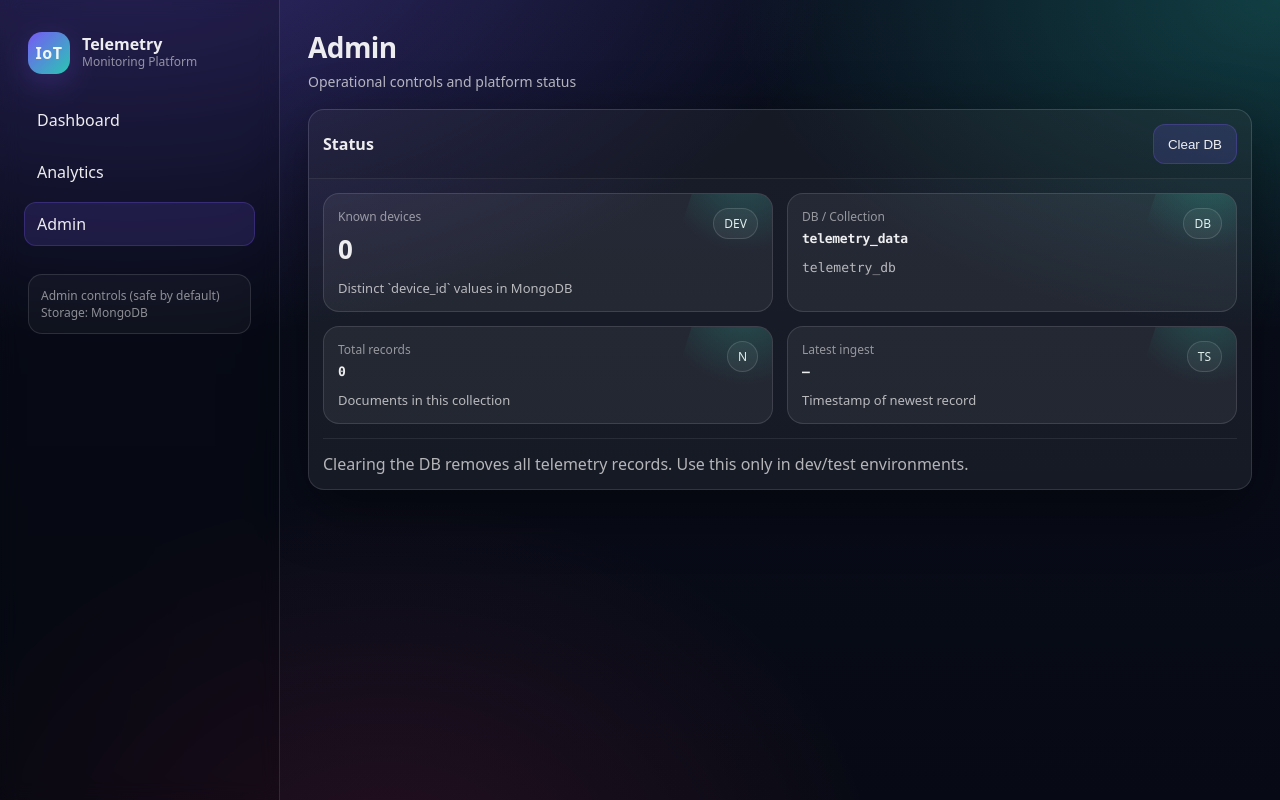
After one commit to faizan-az02/IoT-Telemetry-Monitoring-Platform, a Flask app: page /admin in a window 1280 px wide. The commit adds this page. Run offline with Flask 3, Linux system fonts and the light colour scheme; data that the repository does not hold is empty.

Commit message:
feat: added admin

```diff
--- a/app.py
+++ b/app.py
@@ -189,6 +189,44 @@ def create_app() -> Flask:
             selected_limit=limit,
         )
 
+    @app.get("/admin")
+    def admin():
+        devices = sorted(collection.distinct("device_id"))
+        total_records = collection.count_documents({})
+        latest = collection.find_one(sort=[("timestamp", -1)])
+        latest_ts = None
+        if latest:
+            ts = latest.get("datetime_str") or latest.get("timestamp")
+            if isinstance(ts, datetime):
+                latest_ts = ts.strftime("%Y-%m-%d %H:%M:%S")
+            else:
+                latest_ts = str(ts) if ts is not None else None
+
+        cleared = request.args.get("cleared")
+        try:
+            cleared_count = int(cleared) if cleared is not None else None
+        except Exception:
+            cleared_count = None
+
+        return render_template(
+            "admin.html",
+            devices_count=len(devices),
+            mongo_db=os.getenv("MONGO_DB", "telemetry_db"),
+            mongo_collection=os.getenv("MONGO_COLLECTION", "telemetry_data"),
+            max_limit=MAX_LIMIT,
+            total_records=total_records,
+            latest_timestamp=latest_ts,
+            cleared_count=cleared_count,
+        )
+
+    @app.post("/admin/clear")
+    def admin_clear():
+        # Minimal safety: require an explicit confirm flag from the form.
+        if (request.form.get("confirm") or "").strip() != "1":
+            return jsonify({"error": "Confirmation required."}), 400
+        res = collection.delete_many({})
+        return redirect(url_for("admin", cleared=res.deleted_count))
+
     @app.get("/api/telemetry/latest")
     def api_latest():
         device_id = request.args.get("device_id")
--- a/static/styles.css
+++ b/static/styles.css
@@ -420,6 +420,10 @@ body {
   gap: 14px;
 }
 
+.form-grid.admin-grid {
+  grid-template-columns: repeat(2, minmax(0, 1fr));
+}
+
 .divider {
   height: 1px;
   background: rgba(255, 255, 255, 0.08);
--- /dev/null
+++ b/templates/admin.html
@@ -0,0 +1,126 @@
+<!doctype html>
+<html lang="en">
+  <head>
+    <meta charset="utf-8" />
+    <meta name="viewport" content="width=device-width, initial-scale=1" />
+    <title>Telemetry Admin</title>
+    <link rel="stylesheet" href="{{ url_for('static', filename='styles.css') }}" />
+  </head>
+
+  <body>
+    <div class="app-shell">
+      <aside class="sidebar">
+        <div class="brand">
+          <div class="brand-mark">IoT</div>
+          <div class="brand-text">
+            <div class="brand-title">Telemetry</div>
+            <div class="brand-subtitle">Monitoring Platform</div>
+          </div>
+        </div>
+
+        <nav class="nav">
+          <a class="nav-item" href="{{ url_for('dashboard') }}">Dashboard</a>
+          <a class="nav-item" href="{{ url_for('analytics') }}">Analytics</a>
+          <a class="nav-item active" href="{{ url_for('admin') }}">Admin</a>
+        </nav>
+
+        <div class="sidebar-footer">
+          <div class="hint">
+            Admin controls (safe by default)<br />
+            Storage: MongoDB
+          </div>
+        </div>
+      </aside>
+
+      <main class="main">
+        <header class="topbar">
+          <div>
+            <h1 class="page-title">Admin</h1>
+            <p class="page-subtitle">Operational controls and platform status</p>
+          </div>
+        </header>
+
+        <section class="panel">
+          <div class="panel-head">
+            <h2 class="panel-title">Status</h2>
+            <div class="panel-actions">
+              <form method="post" action="{{ url_for('admin_clear') }}" id="clearDbForm">
+                <input type="hidden" name="confirm" value="1" />
+                <button class="btn" type="submit">Clear DB</button>
+              </form>
+            </div>
+          </div>
+          <div class="panel-body">
+            {% if cleared_count is not none %}
+              <div class="muted" style="margin-bottom: 10px;">
+                Cleared <span class="mono">{{ cleared_count }}</span> record(s).
+              </div>
+            {% endif %}
+
+            <div class="form-grid admin-grid">
+              <div class="card" style="box-shadow:none;">
+                <div class="card-head">
+                  <div>
+                    <div class="card-kicker">Known devices</div>
+                    <div class="card-value">{{ devices_count or 0 }}</div>
+                  </div>
+                  <div class="badge">DEV</div>
+                </div>
+                <div class="card-foot"><span class="muted">Distinct `device_id` values in MongoDB</span></div>
+              </div>
+
+              <div class="card" style="box-shadow:none;">
+                <div class="card-head">
+                  <div>
+                    <div class="card-kicker">DB / Collection</div>
+                    <div class="card-value mono">{{ mongo_collection or "—" }}</div>
+                  </div>
+                  <div class="badge">DB</div>
+                </div>
+                <div class="card-foot"><span class="muted mono">{{ mongo_db or "—" }}</span></div>
+              </div>
+
+              <div class="card" style="box-shadow:none;">
+                <div class="card-head">
+                  <div>
+                    <div class="card-kicker">Total records</div>
+                    <div class="card-value mono">{{ total_records or 0 }}</div>
+                  </div>
+                  <div class="badge">N</div>
+                </div>
+                <div class="card-foot"><span class="muted">Documents in this collection</span></div>
+              </div>
+
+              <div class="card" style="box-shadow:none;">
+                <div class="card-head">
+                  <div>
+                    <div class="card-kicker">Latest ingest</div>
+                    <div class="card-value mono">{{ latest_timestamp or "—" }}</div>
+                  </div>
+                  <div class="badge">TS</div>
+                </div>
+                <div class="card-foot"><span class="muted">Timestamp of newest record</span></div>
+              </div>
+            </div>
+
+            <div class="divider"></div>
+
+            <div class="muted">
+              Clearing the DB removes all telemetry records. Use this only in dev/test environments.
+            </div>
+          </div>
+        </section>
+      </main>
+    </div>
+    <script>
+      (function () {
+        const form = document.getElementById("clearDbForm");
+        if (!form) return;
+        form.addEventListener("submit", function (e) {
+          const ok = confirm("Clear ALL telemetry records from MongoDB?\n\nThis cannot be undone.");
+          if (!ok) e.preventDefault();
+        });
+      })();
+    </script>
+  </body>
+</html>
--- a/templates/analytics.html
+++ b/templates/analytics.html
@@ -21,7 +21,7 @@
         <nav class="nav">
           <a class="nav-item" href="{{ url_for('dashboard') }}">Dashboard</a>
           <a class="nav-item active" href="{{ url_for('analytics') }}">Analytics</a>
-          <a class="nav-item disabled" href="#" title="Coming soon">Admin</a>
+          <a class="nav-item" href="{{ url_for('admin') }}">Admin</a>
         </nav>
 
         <div class="sidebar-footer">
--- a/templates/dashboard.html
+++ b/templates/dashboard.html
@@ -21,7 +21,7 @@
         <nav class="nav">
           <a class="nav-item active" href="{{ url_for('dashboard') }}">Dashboard</a>
           <a class="nav-item" href="{{ url_for('analytics') }}">Analytics</a>
-          <a class="nav-item disabled" href="#" title="Coming soon">Admin</a>
+          <a class="nav-item" href="{{ url_for('admin') }}">Admin</a>
         </nav>
 
         <div class="sidebar-footer">
```
